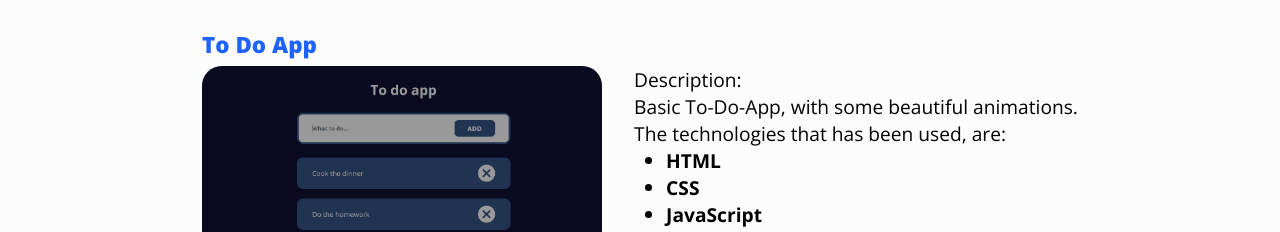
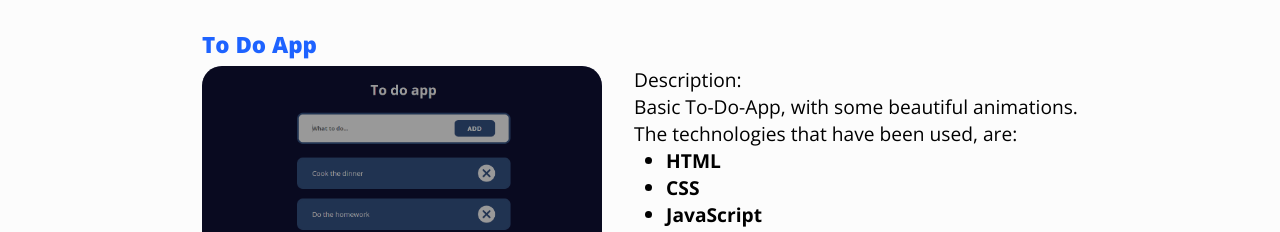
Before and after one commit to DanielPetcov/portfolioV3, a React (Vite) app: page / in a window 1280 px wide. Shown: the part 1900-2132 px from the top of the page. Built offline with nearby package versions, Linux system fonts and the light colour scheme.

Commit message:
grammar changes

```diff
--- a/src/react_components/main_page/body_components/Projects.jsx
+++ b/src/react_components/main_page/body_components/Projects.jsx
@@ -10,7 +10,7 @@ export default function Projects(){
         to_do_img, //img src
         ["Description:",
         "Basic To-Do-App, with some beautiful animations.",
-        "The technologies that has been used, are:"],  // description
+        "The technologies that have been used, are:"],  // description
         ["HTML", "CSS", "JavaScript", "React"]], // core technologies
         // ob2: ["To Do App", //title
         // "https://to-do-app-theta-teal.vercel.app/", //link
```
